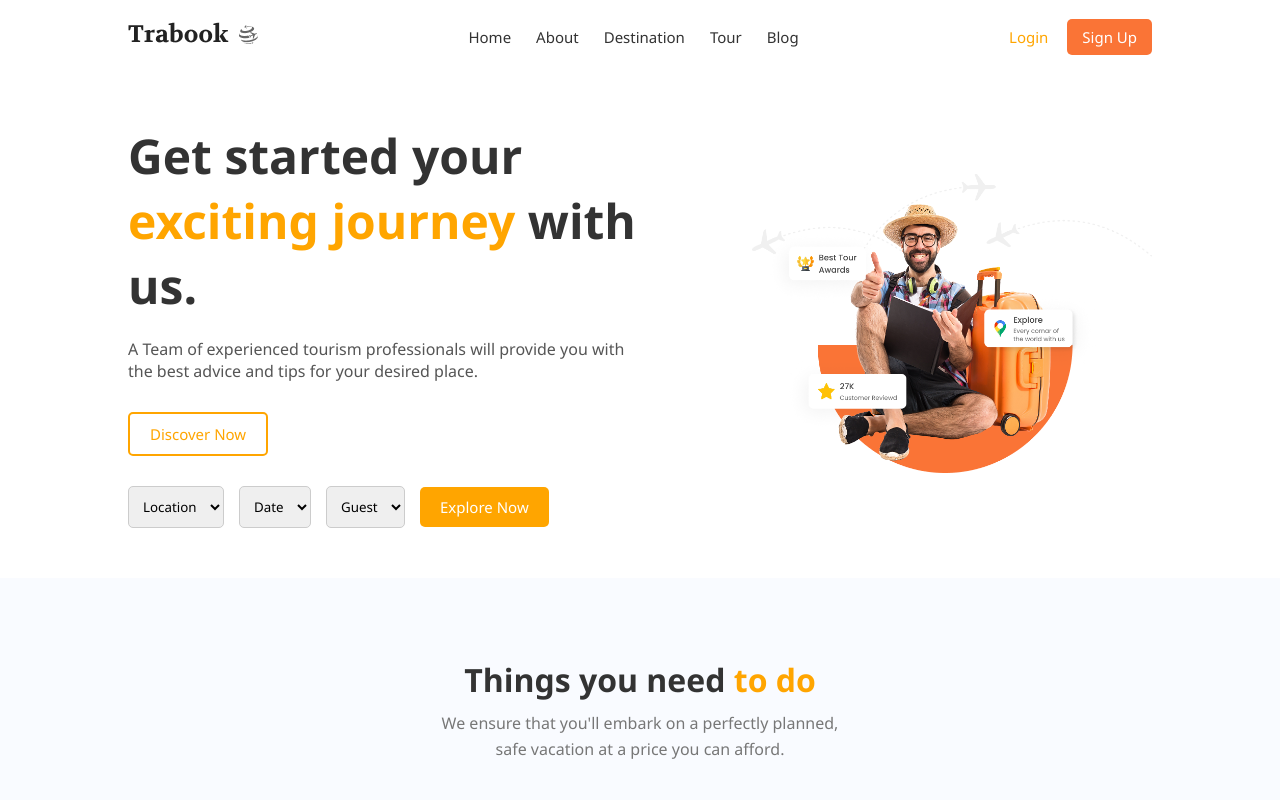
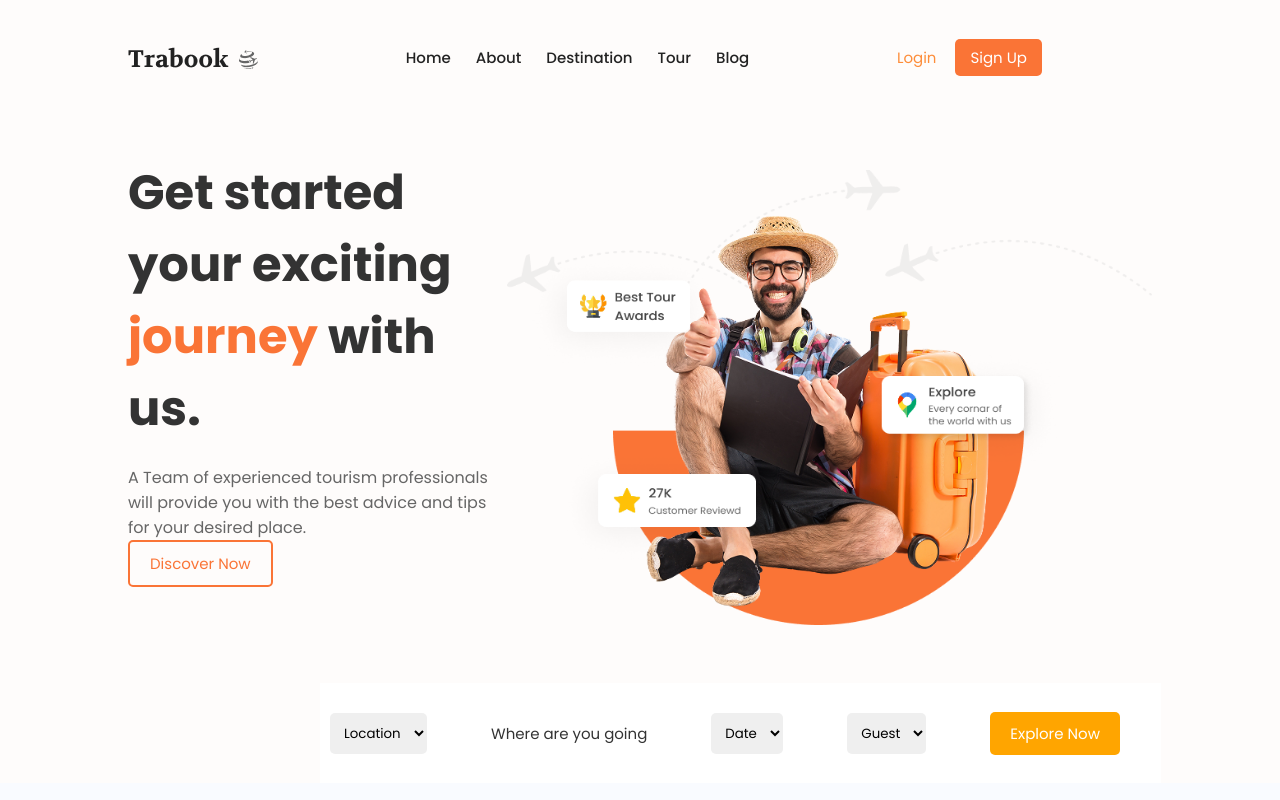
Before and after one commit to Leejajaspher/Task, a plain HTML site: page index.html in a window 1280 px wide. Shown: the top 800 px of the page. Drawn offline with Linux system fonts and the light colour scheme.

Commit message:
Edit home page

```diff
--- a/index.html
+++ b/index.html
@@ -7,6 +7,7 @@
     <link rel="stylesheet" href="style.css">
 </head>
 <body>
+    <div class="main">
     <header class="navbar">
          <div class="logo">
           <img src="images/Logo.png">
@@ -25,17 +26,22 @@
       <a href="#" class="signup">Sign Up</a>
     </div>
      </header>
+     <section class="hero">
 
-     <section class="hero">
     <div class="hero-text">
-      <h1>Get started your <span>exciting journey</span> with us.</h1>
+      <h1>Get started your exciting <span> journey</span> with us.</h1>
       <p>A Team of experienced tourism professionals will provide you with the best advice and tips for your desired place.</p>
       <a href="#" class="btn-discover">Discover Now</a>
-
+    </div>
+     <div class="hero-image">
+      <img src="images/hero.png" alt="Hero traveler" />
+    </div>
+     </section>
       <div class="search-boxes">
-        <select>
+        <select >
           <option>Location</option>
         </select>
+        <label>Where are you going</label>
         <select>
           <option>Date</option>
         </select>
@@ -44,12 +50,8 @@
         </select>
         <a href="#" class="btn-explore">Explore Now</a>
       </div>
-    </div>
+   </div>
 
-    <div class="hero-image">
-      <img src="images/hero.png" alt="Hero traveler" />
-    </div>
-  </section>
   <section class="things-to-do">
   <div class="container">
     <h2 class="section-title">
--- a/style.css
+++ b/style.css
@@ -3,7 +3,7 @@
   margin: 0;
   padding: 0;
   box-sizing: border-box;
-  font-family: 'Segoe UI', sans-serif;
+  font-family: 'Poppins', sans-serif;
 
 }
 
@@ -17,17 +17,26 @@ body {
 }
 
 
+.main{
+  background-color: #FEFCFB;
+
+}
 .navbar {
   display: flex;
   justify-content: space-between;
   align-items: center;
-  padding: 20px 10%;
-  background: #fff;
+  padding: 5px 10%;
+  margin-bottom: 3px;
+   width: 1170px;
+  height: 114px;
+  color: #222222;
 }
 
 .logo {
   font-size: 24px;
   font-weight: bold;
+  width: 130px;
+  height: 24px;
 }
 
 .nav-links {
@@ -40,13 +49,13 @@ body {
 
 .nav-links li a {
   text-decoration: none;
-  color: #333;
+  color: #222222;
   font-weight: 500;
 }
 
 .auth-buttons .login {
   margin-right: 15px;
-  color: orange;
+  color: #FD8D3A;
   text-decoration: none;
 }
 
@@ -62,33 +71,40 @@ body {
   display: flex;
   align-items: center;
   justify-content: space-between;
-  padding: 50px 10%;
+  padding: 40px 10%;
+
 }
 
 .hero-text {
-  max-width: 50%;
+  max-width: 100%;
+  width: 521px;
+  height: 486px;
+
+
 }
 
 .hero-text h1 {
   font-size: 48px;
   margin-bottom: 20px;
+
 }
 
 .hero-text h1 span {
-  color: orange;
+  color: #FA7436;
+
 }
 
 .hero-text p {
   font-size: 16px;
-  margin-bottom: 30px;
-  color: #555;
+  margin-bottom: 0;
+  color: #666666;
 }
 
 .btn-discover {
   display: inline-block;
-  border: 2px solid orange;
+  border: 2px solid #FA7436;
   padding: 10px 20px;
-  color: orange;
+  color: #FA7436;
   text-decoration: none;
   border-radius: 5px;
   margin-bottom: 30px;
@@ -96,14 +112,21 @@ body {
 
 .search-boxes {
   display: flex;
-  gap: 15px;
+  gap: 4rem;
   align-items: center;
   flex-wrap: wrap;
+  background-color: #FFFFFF;
+  margin-left: 25%;
+  padding: 10px;
+  width: 841px;
+  height:100px
+
+
 }
 
 .search-boxes select {
   padding: 10px;
-  border: 1px solid #ccc;
+  border: none;
   border-radius: 5px;
 }
 
@@ -116,9 +139,12 @@ body {
 }
 
 .hero-image img {
-  max-width: 400px;
-  width: 100%;
+  width: 645px;
+  height: 455px;
+  margin-top: 0;
 }
+
+
 .things-to-do {
   background-color: #f9fbff;
   padding: 80px 10% 100px;
@@ -132,7 +158,7 @@ body {
 }
 
 .section-title span {
-  color: orange;
+  color: #FA7436;
 }
 
 .section-subtext {
```
